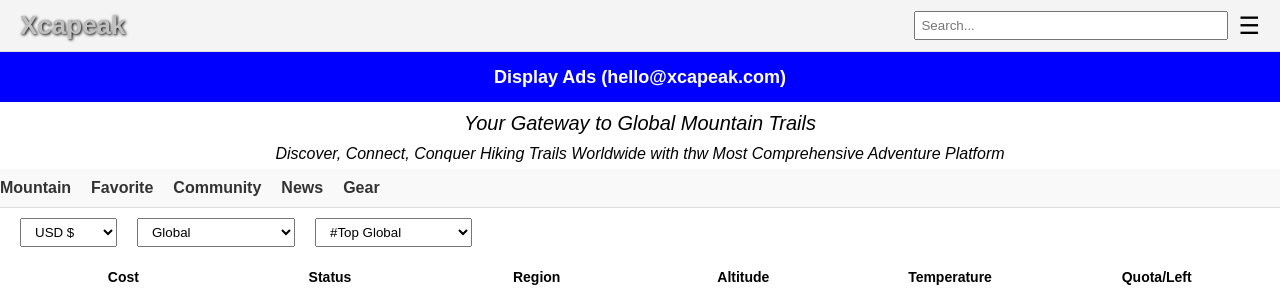
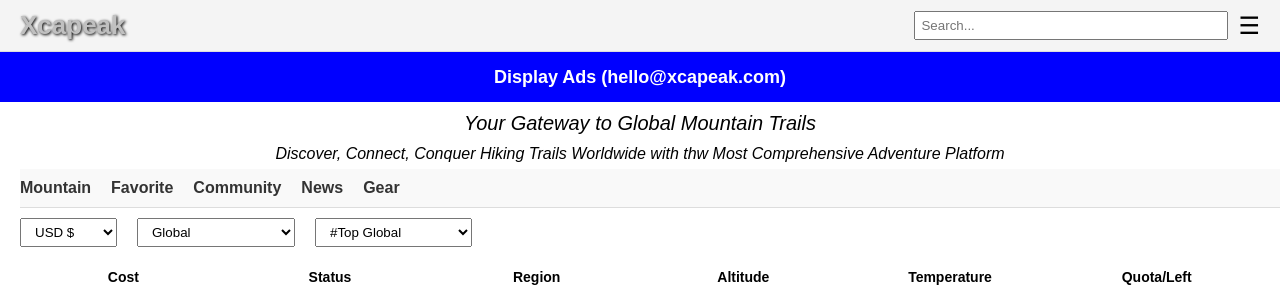
Before and after one commit to ademiando/Xcapeax.com, a plain HTML site: page index.html in a window 1280 px wide. Shown: the top 289 px of the page. Drawn offline with Linux system fonts and the light colour scheme.

Commit message:
Update index.html

```diff
--- a/index.html
+++ b/index.html
@@ -73,6 +73,7 @@
     .tabs {
       display: flex;
       justify-content: flex-start;
+      transform: translateX(20px);
       gap: 20px;
       padding: 10px 0;
       background-color: #f9f9f9;
```
